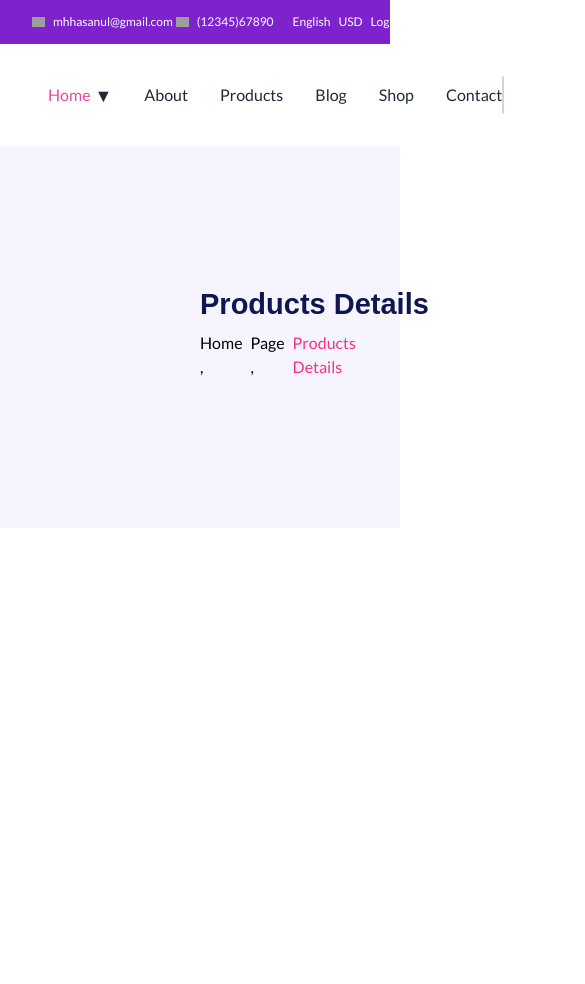
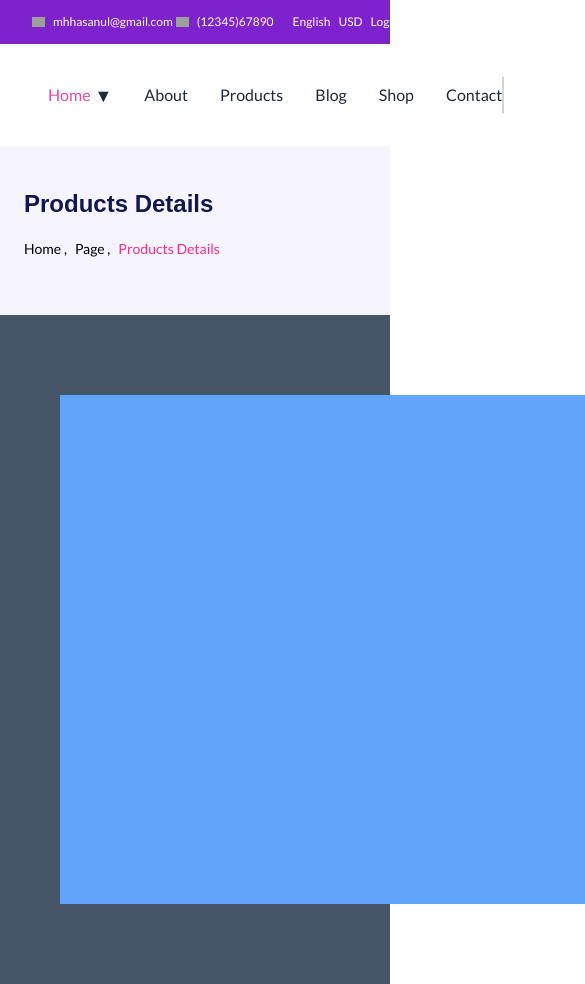
Before and after one commit to madiha-ansari/ui-ux-hackthon-2, a Next.js app: page /products in a window 390 px wide. Shown: the top 984 px of the page, 585 px wide, since content can reach past the window. Before the commit the page ends 844 px from the top, so only its background shows below. Built offline with nearby package versions, Linux system fonts and the light colour scheme; grey boxes are pictures that could not be loaded.

Commit message:
second side has been started

```diff
--- a/src/app/Components/ProDetails.tsx
+++ b/src/app/Components/ProDetails.tsx
@@ -3,15 +3,43 @@
 const ProDetails = () => {
     return (
         <div>
-            <div className='h-[286] w-[1920] bg-[#F6F5FF] py-[140px] px-[200px]'>
-                <h1 className='h-[36px] w-[256px] font-JosefinSans text-[29px] text-[#101750] font-semibold text-3xl'> Products Details</h1>
+            {/* first side started */}
+            <div className='bg-[#F6F5FF] py-10 px-6 md:py-[140px] md:px-[200px]'>
+                <h1 className='font-JosefinSans text-[24px] text-[#101750] font-semibold md:text-[29px] text-3xl'>
+                    Products Details
+                </h1>
 
-                <div className='flex gap-2 py-[9px]'>
-                    <div><p className='text-[16px] font-light text-[#000000]'>Home ,</p></div>
-                    <div><p className='text-[16px] font-light text-[#000000]'>Page ,</p></div>
-                    <div><p className='text-[#FB2E86]'>Products Details</p></div>
+                <div className='flex flex-wrap gap-2 py-4'>
+                    <div>
+                        <p className='text-[14px] md:text-[16px] font-light text-[#000000]'>Home ,</p>
+                    </div>
+                    <div>
+                        <p className='text-[14px] md:text-[16px] font-light text-[#000000]'>Page ,</p>
+                    </div>
+                    <div>
+                        <p className='text-[14px] md:text-[16px] text-[#FB2E86]'>Products Details</p>
+                    </div>
                 </div>
             </div>
+            {/* first side completed  */}
+
+            {/* second side started */}
+            <div className='bg-slate-600 py-[80px] px-[60px]'>
+                <div className='w-[1170px] h-[509px] bg-blue-400'>
+
+                </div>
+            </div>
+
+
+
+
+
+
+
+
+
+
+
 
         </div>
     )
```
